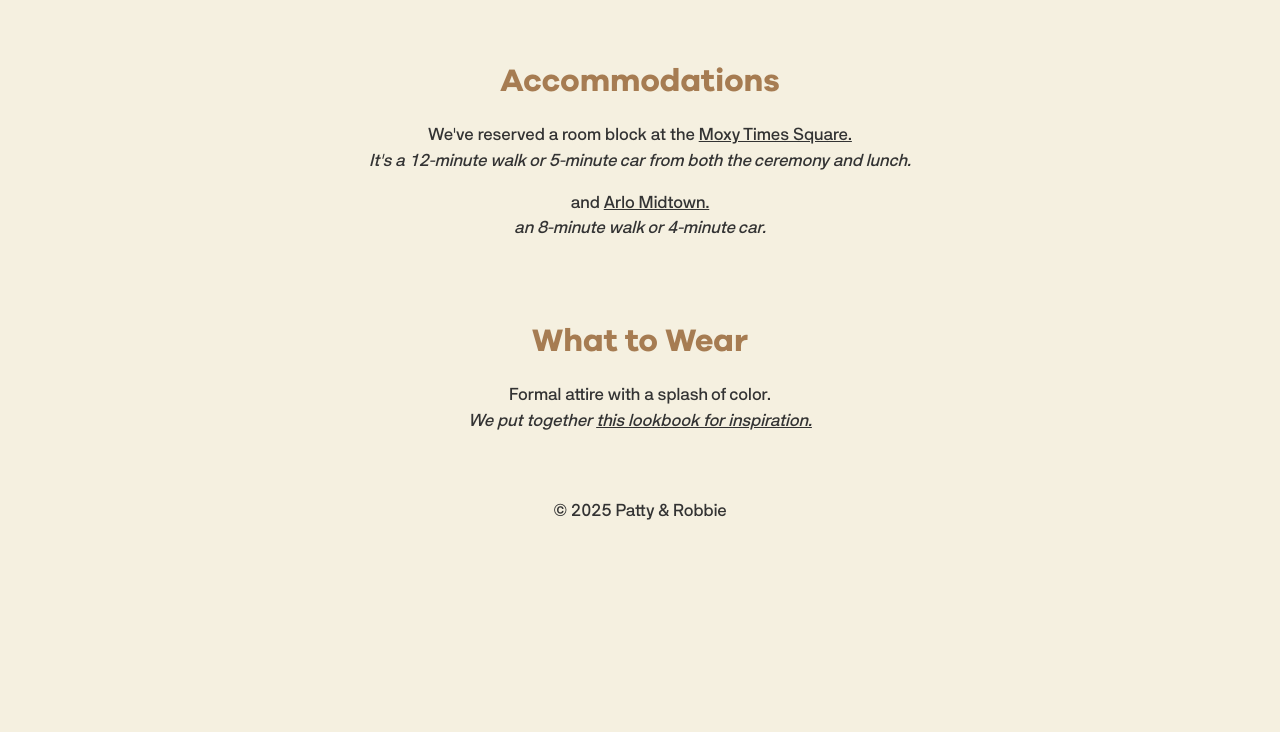
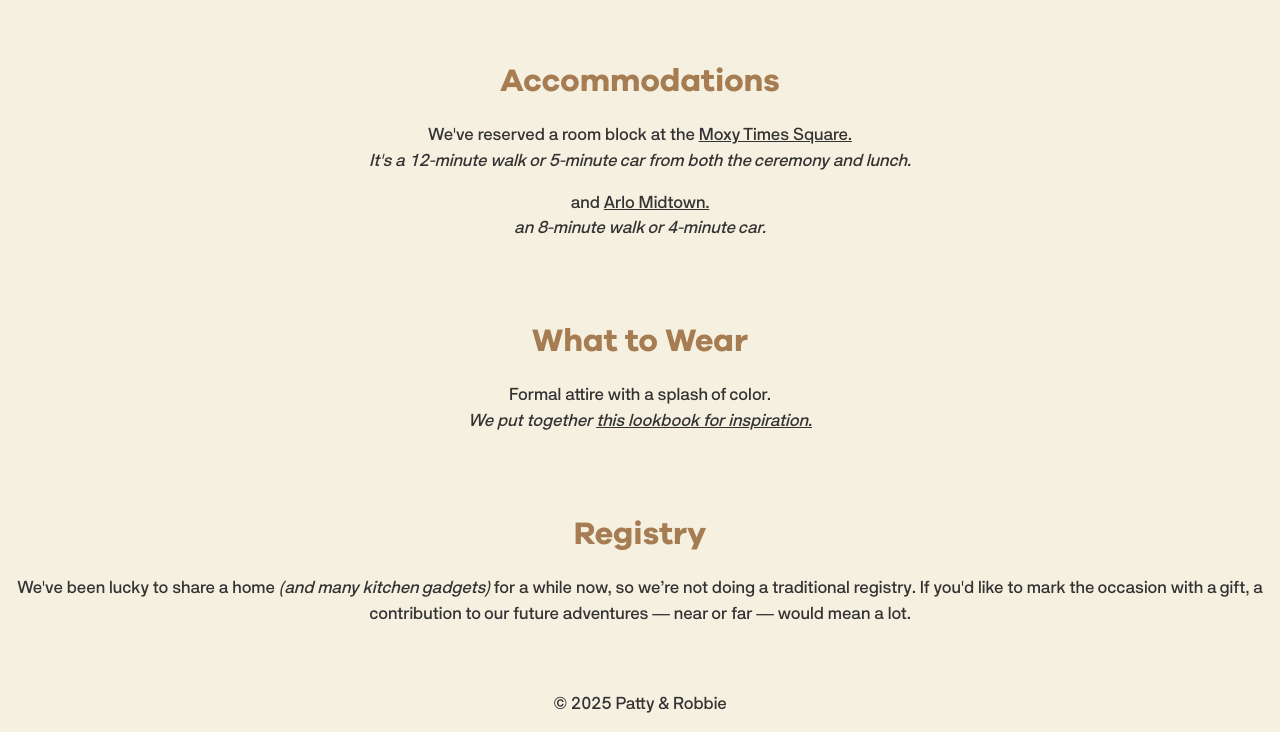
Before and after one commit to bobbyscraptos/patty-robbie-wedding, a plain HTML site: page index.html in a window 1280 px wide. Shown: the part 1666-2398 px from the top of the page. Before the commit the page ends 2205 px from the top, so only its background shows below. Drawn offline with Linux system fonts and the light colour scheme.

Commit message:
Update index.html

```diff
--- a/index.html
+++ b/index.html
@@ -177,7 +177,7 @@
     <p><b>After Party</b> <br> 5:00 PM at TBD Bar <br><i>Transportation will be provided.</i></p>
   </section>
 
-   <section id="details">
+   <section id="saturday-afternoon">
     <h2 class="section-title">Saturday Afternoon</h2> <br>  2:00 PM at TBD Bar<br><i>Details coming soon.</i>
   </section>
 
@@ -190,6 +190,11 @@
  <section id="lookbook">
     <h2 class="section-title">What to Wear</h2>
     <p>Formal attire with a splash of color. <br><i>We put together <a href="https://docs.google.com/presentation/d/e/2PACX-1vR_2l0W4kxRDNAruwK-CEAi_3i98mfpvvc7_PPh9qZypDb_bJhdDctvIq25MBfaZOtls6HWbvSVsIfU/pub?start=false&loop=false&delayms=3000&slide=id.g35002449a79_1_0" target="_blank">this lookbook for inspiration.</a></i>
+  </section>
+
+   <section id="Registry">
+    <h2 class="section-title">Registry</h2>
+    <p>We've been lucky to share a home <i>(and many kitchen gadgets)</i> for a while now, so we’re not doing a traditional registry. If you'd like to mark the occasion with a gift, a contribution to our future adventures — near or far — would mean a lot.</p>
   </section>
 
   <footer>
```
